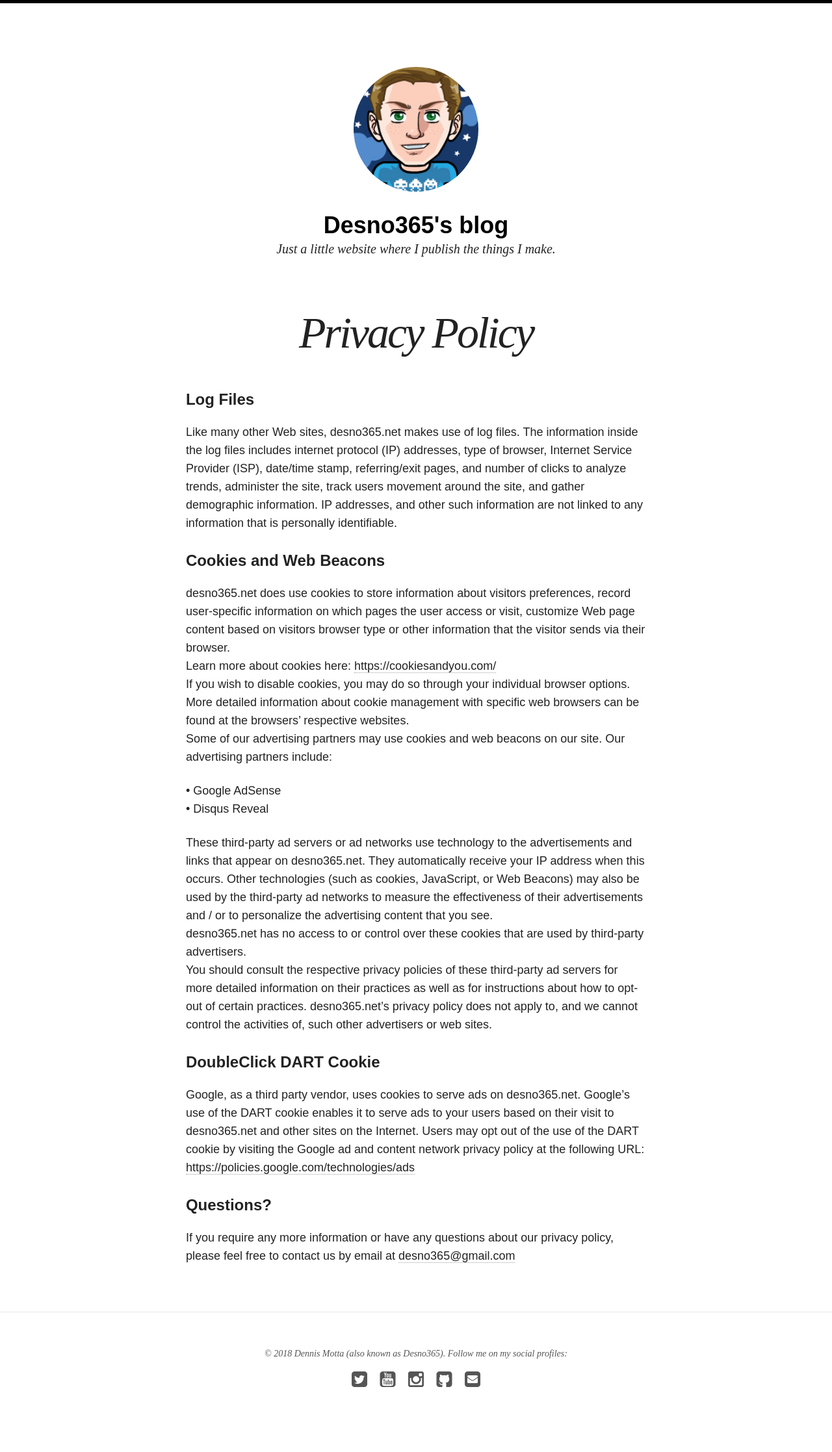
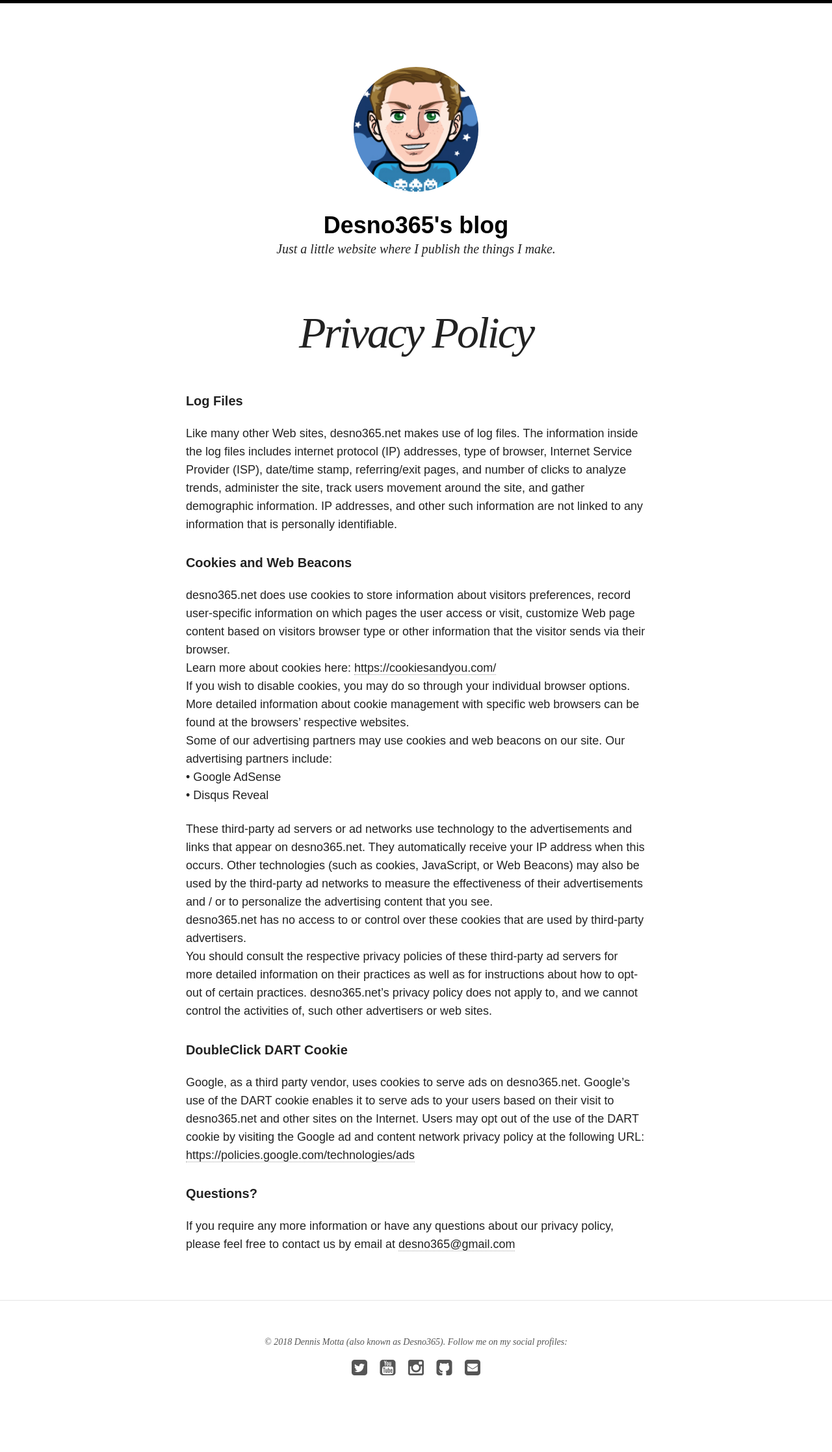
Before and after one commit to Desno365/Desno365.github.io, a Jekyll site: the page built from privacy/index.md, in a window 1280 px wide. Shown: the whole page at 65% size. Built offline with Jekyll 4.4.1, drawn with Linux system fonts in a browser that asks for light colours; nearby versions of some CDN libraries; comment, search, counter and statistics services are not loaded.

```diff
--- a/privacy/index.md
+++ b/privacy/index.md
@@ -6,15 +6,14 @@ no_ads: true
 no_page_level_ads: true
 ---
 
-#### Log Files
+##### Log Files
 Like many other Web sites, desno365.net makes use of log files. The information inside the log files includes internet protocol (IP) addresses, type of browser, Internet Service Provider (ISP), date/time stamp, referring/exit pages, and number of clicks to analyze trends, administer the site, track users movement around the site, and gather demographic information. IP addresses, and other such information are not linked to any information that is personally identifiable.
 
-#### Cookies and Web Beacons
+##### Cookies and Web Beacons
 desno365.net does use cookies to store information about visitors preferences, record user-specific information on which pages the user access or visit, customize Web page content based on visitors browser type or other information that the visitor sends via their browser.<br>
 Learn more about cookies here: [https://cookiesandyou.com/](https://cookiesandyou.com/)<br>
 If you wish to disable cookies, you may do so through your individual browser options. More detailed information about cookie management with specific web browsers can be found at the browsers’ respective websites.<br>
-Some of our advertising partners may use cookies and web beacons on our site. Our advertising partners include:
-
+Some of our advertising partners may use cookies and web beacons on our site. Our advertising partners include:<br>
 • Google AdSense<br>
 • Disqus Reveal
 
@@ -22,11 +21,11 @@ These third-party ad servers or ad networks use technology to the advertisements
 desno365.net has no access to or control over these cookies that are used by third-party advertisers.<br>
 You should consult the respective privacy policies of these third-party ad servers for more detailed information on their practices as well as for instructions about how to opt-out of certain practices. desno365.net’s privacy policy does not apply to, and we cannot control the activities of, such other advertisers or web sites.
 
-#### DoubleClick DART Cookie
+##### DoubleClick DART Cookie
 Google, as a third party vendor, uses cookies to serve ads on desno365.net.
 Google’s use of the DART cookie enables it to serve ads to your users based on their visit to desno365.net and other sites on the Internet.
 Users may opt out of the use of the DART cookie by visiting the Google ad and content network privacy policy at the following URL: [https://policies.google.com/technologies/ads](https://policies.google.com/technologies/ads)
 
 
-#### Questions?
+##### Questions?
 If you require any more information or have any questions about our privacy policy, please feel free to contact us by email at <a href="mailto:{{ site.owner.email }}" title="Send a mail to {{ site.owner.name}}" target="_blank">desno365@gmail.com</a>
```
Also changed, not shown: games/privacy/index.md (+1 -1 lines).
